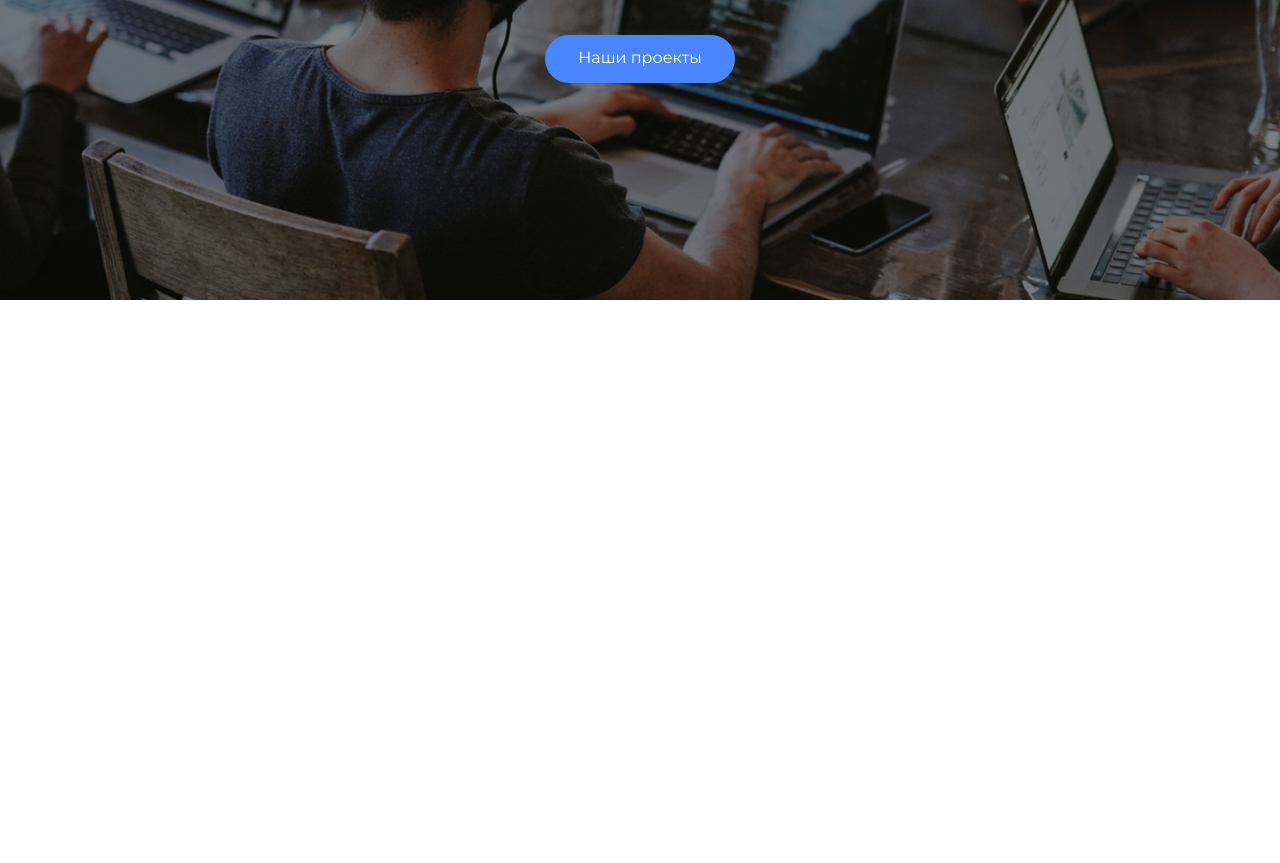
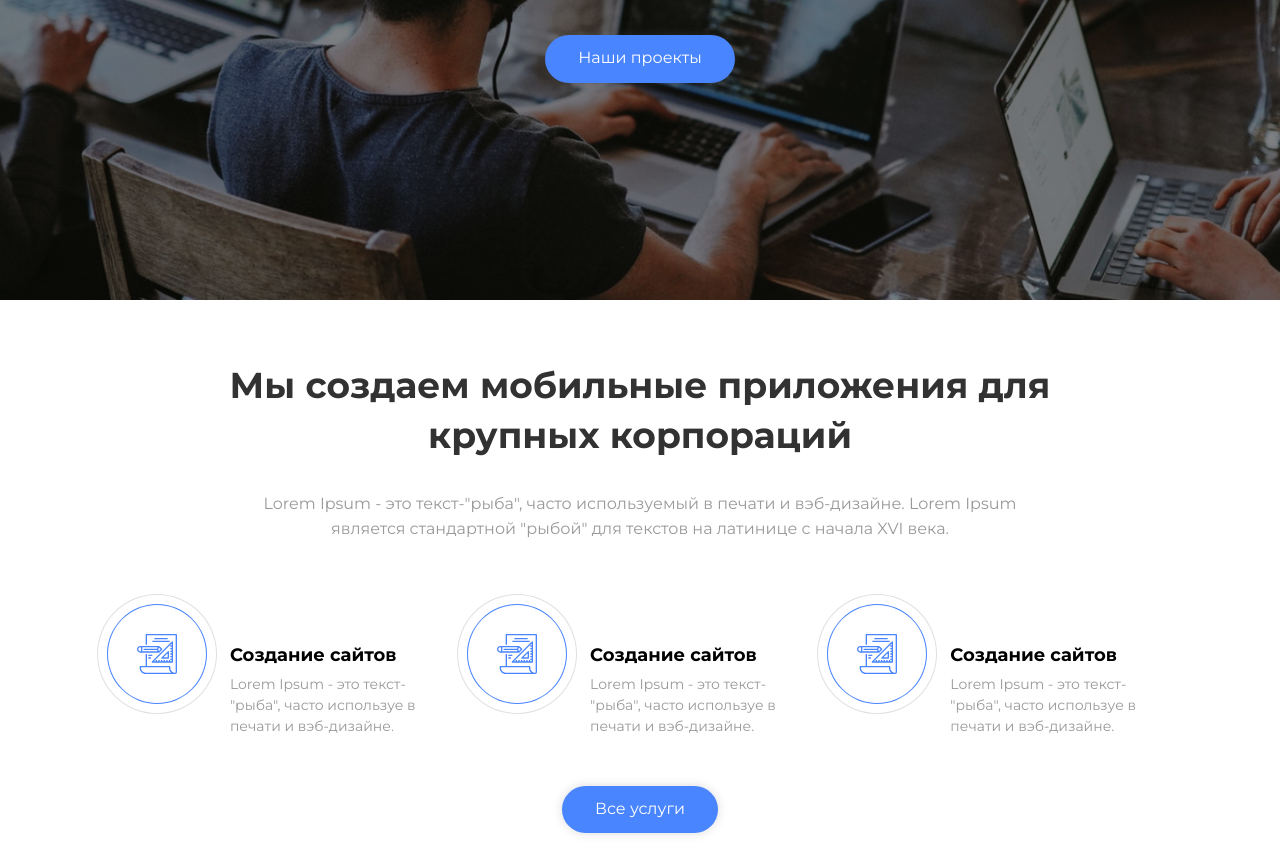
Before and after one commit to lyolka92/epam_html-css, a plain HTML site: page index.html in a window 1280 px wide. Shown: the part 500-1363 px from the top of the page. Before the commit the page ends 800 px from the top, so only its background shows below. Drawn offline with Linux system fonts and the light colour scheme.

Commit message:
fix: improve services section

```diff
--- a/index.html
+++ b/index.html
@@ -40,7 +40,7 @@
             </div>
         </section>
 
-        <!-- <section class="services" id="services">
+        <section class="services" id="services">
             <div class="section-about">
                 <h2 class="section-about__title section-title">
                     Мы создаем мобильные приложения для крупных корпораций
@@ -50,46 +50,34 @@
                     стандартной "рыбой" для текстов на латинице с начала XVI века.
                 </p>
             </div>
-            <div class="services__row">
-                <div class="services__item">
-                    <div class="icon">
-                        <div class="icon__border">
-                            <img src="img/icon.svg" alt="чертёж" class="icon__img">
-                        </div>
-                    </div>
+            <ul class="services__row">
+                <li class="services__item">
+                    <span class="services__icon"></span>
                     <div class="services__text">
                         <h3 class="services__name mini-title">Создание сайтов</h3>
                         <p class="services__description">Lorem Ipsum - это текст- "рыба", часто используе в печати и
                             вэб-дизайне.</p>
                     </div>
-                </div>
-                <div class="services__item">
-                    <div class="icon">
-                        <div class="icon__border">
-                            <img src="img/icon.svg" alt="чертёж" class="icon__img">
-                        </div>
-                    </div>
+                </li>
+                <li class="services__item">
+                    <span class="services__icon"></span>
                     <div class="services__text">
                         <h3 class="services__name mini-title">Создание сайтов</h3>
                         <p class="services__description">Lorem Ipsum - это текст- "рыба", часто используе в печати и
                             вэб-дизайне.</p>
                     </div>
-                </div>
-                <div class="services__item">
-                    <div class="icon">
-                        <div class="icon__border">
-                            <img src="img/icon.svg" alt="чертёж" class="icon__img">
-                        </div>
-                    </div>
+                </li>
+                <li class="services__item">
+                    <span class="services__icon"></span>
                     <div class="services__text">
                         <h3 class="services__name mini-title">Создание сайтов</h3>
                         <p class="services__description">Lorem Ipsum - это текст- "рыба", часто используе в печати и
                             вэб-дизайне.</p>
                     </div>
-                </div>
-            </div>
+                </li>
+            </ul>
             <a class="services__btn link-btn shadow" href="#">Все услуги</a>
-        </section> -->
+        </section>
 
         <!-- <section id="projects">
             <div class="section-about">
--- a/styles.css
+++ b/styles.css
@@ -10,7 +10,7 @@ body {
     color: #999;
     font-family: Montserrat;
     font-weight: 400;
-    line-height: 0.64em;
+    line-height: 1.5625em;
     text-align: center;
 }
 
@@ -180,8 +180,12 @@ body {
 .section-title {
     color: #323232;
     font-weight: 700;
-    font-size: 36px;
-    line-height: 53px;
+    font-size: 2.25rem;
+    line-height: 1.4em;
+}
+
+.section-about {
+    max-width: 830px;
 }
 
 /* ----- Services ----- */
@@ -189,76 +193,82 @@ body {
 .services {
     display: flex;
     flex-direction: column;
+    padding: 30px 20px;
 
     align-items: center;
 }
 
 .services__row {
-    margin: 0;
-    margin-bottom: 55px;
     display: flex;
+    padding: 0;
+    margin: 3rem 0 0;
+    max-width: 1120px;
+
+    text-align: left;
+
+    list-style: none;
 }
 
 .services__item {
-    flex: 0 0 33.3%;
-    padding-right: 1em;
-    padding-bottom: 1em;
+    padding: 0 1em 3em 0;
 }
 
 .services__item:last-child {
-    padding: 0;
+    padding-right: 0;
 }
 
-.icon {
+.services__icon {
+    display: inline-block;
+    width: 98px;
+    height: 98px;
+
     vertical-align: top;
-    border: 1px solid #E0E0E0;
+
+    box-shadow: 0 0 0 1px #4985FF, 0 0 0 10px white, 0 0 0 11px #E0E0E0;
     border-radius: 50%;
-    width: 110px;
-    height: 110px;
-    display: inline-block;
-}
-
-.icon__border {
-    border: 1px solid #4985FF;
-    border-radius: 50%;
-    width: 90px;
-    height: 90px;
-    margin: 9px;
-}
-
-.icon__img {
-    width: 40px;
-    height: 40px;
-    margin: 25px;
+    background-image: url(img/icon.svg);
+    background-position: center center;
+    background-repeat: no-repeat;
 }
 
 .services__text {
-    text-align: left;
-    vertical-align: bottom;
-    padding-left: 0.5em;
     display: inline-block;
-    width: 54%;
-    height: 139px;
+    max-width: 222px;
+    padding-left: 20px;
 }
 
 .mini-title {
     font-family: Montserrat;
     font-weight: 600;
-    font-size: 18px;
-    line-height: 22px;
+    font-size: 1.125rem;
+    line-height: 1.2em;
     color: #000;
 }
 
 .services__name {
-    padding: 2.4em 0 0.75em;
+    padding: 2.5rem 0 0.5rem;
     margin: 0;
 }
 
 .services__description {
-    font-size: 14px;
-    line-height: 22px;
+    font-size: 0.875rem;
+    line-height: 1.5em;
     margin: 0;
 }
+
+@media (max-width: 1104px) {
+    .services__row {
+        text-align: center;
+    }
+}
+
+@media (max-width: 460px) {
+    .services__row {
+        flex-direction: column;
+    }
+}
+
+/* ----- Projects ----- */
 
 .projects__row {
     display: flex;
@@ -361,12 +371,6 @@ body {
 
 /* Sections */
 
-
-
-#services {
-    padding: 6% 22.5%;
-}
-
 #projects {
     background-color: #F6F6F8;
     padding: 6% 20.25%;
```
